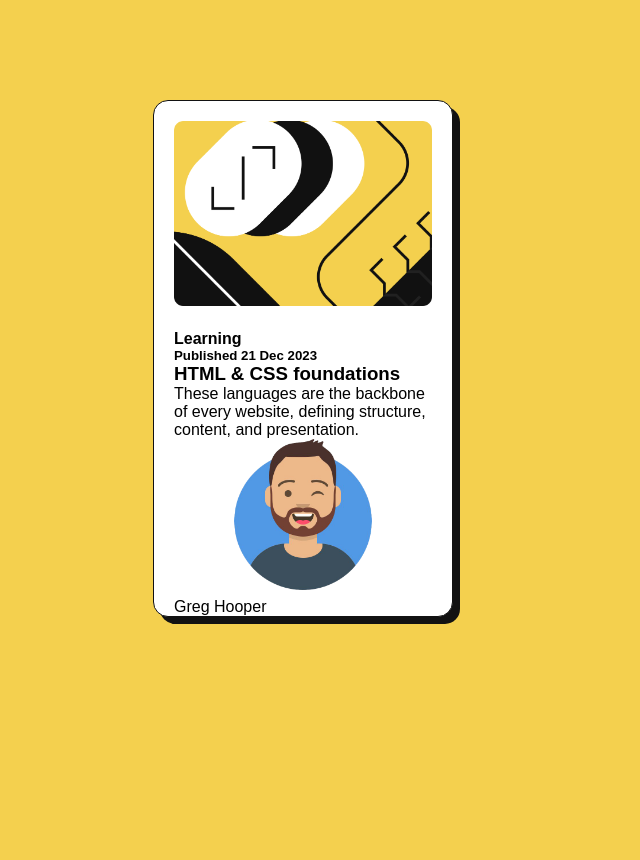
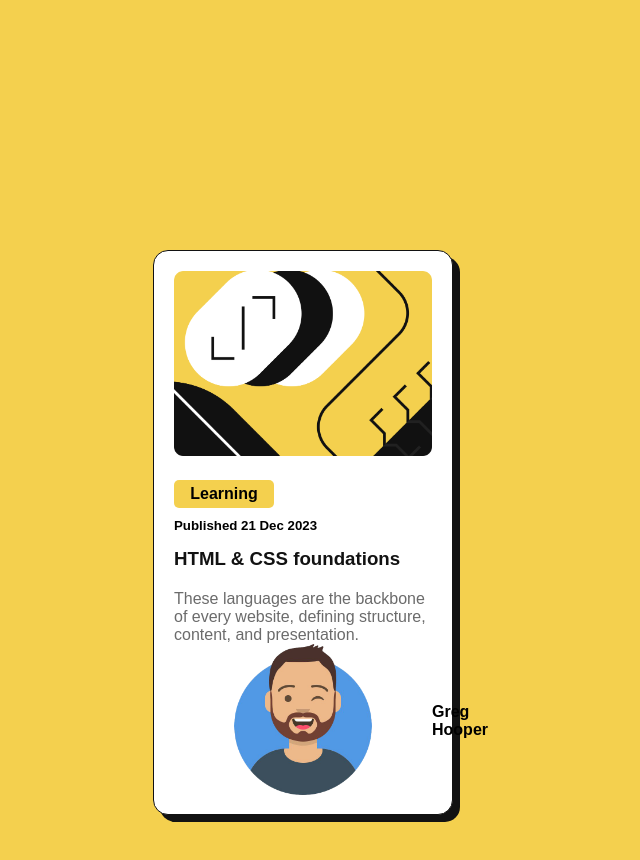
Before and after one commit to GabrielVieira-a/HTML-frontendmentor, a plain HTML site: page index.html in a window 1280 px wide. Shown: the whole page, without its empty margins (337-977 px from the left). Before the commit the page ends 800 px from the top, so only its background shows below. Drawn offline with Linux system fonts and the light colour scheme.

Commit message:
novo commit

```diff
--- a/index.html
+++ b/index.html
@@ -11,7 +11,9 @@
         <div class="article">
             <img src="./imagemm.png" alt="imagem">
         </div>
-        <h4>Learning</h4>
+        <div class="bg-yellow">
+            <h4>Learning</h4>
+        </div>
         <h5>Published 21 Dec 2023</h5>
         <h3>HTML & CSS foundations</h3>
         <p>
--- a/style.css
+++ b/style.css
@@ -21,7 +21,7 @@ html {
     border: 1px solid var(--gray-color2);
     max-width: 300px;
     display: block;
-    margin: 100px auto;
+    margin: 250px auto;
     border-radius: 15px;
     padding: 0 20px;
     box-shadow: 7px 7px 0 0 var(--gray-color2);
@@ -33,6 +33,49 @@ html {
     border-radius: 10px;
 }
 
+.card .bg-yellow{
+    text-align: center;
+    font-weight: 800px;
+    margin-right: 158px;
+    margin-bottom: 5px;
+    padding: 5px;
+    border-radius: 5px;
+    background-color: var(--yellow-color);
+}
+
+.card h5 {
+    font-weight: 300px;
+    margin-top: 10px;
+    margin-bottom: 15px;
+}
+
+.card h3{
+    margin-bottom: 20px;
+    color: var(--gray-color2);
+    cursor: pointer;
+    transition: 0.4s;
+}
+
+.card h3:hover {
+    color: var(--yellow-color);
+}
+
+.card p {
+    color: var(--gray-color1);
+}
+
+.card .avatar{
+    display: flex;
+    align-items: center;
+    margin-bottom: 15px;
+    font-weight: 800;
+}
+.card avatar img {
+    max-width: 10%;
+    margin-right: 10px;
+
+}
+
 img {
     width: 100%;
 }
```
